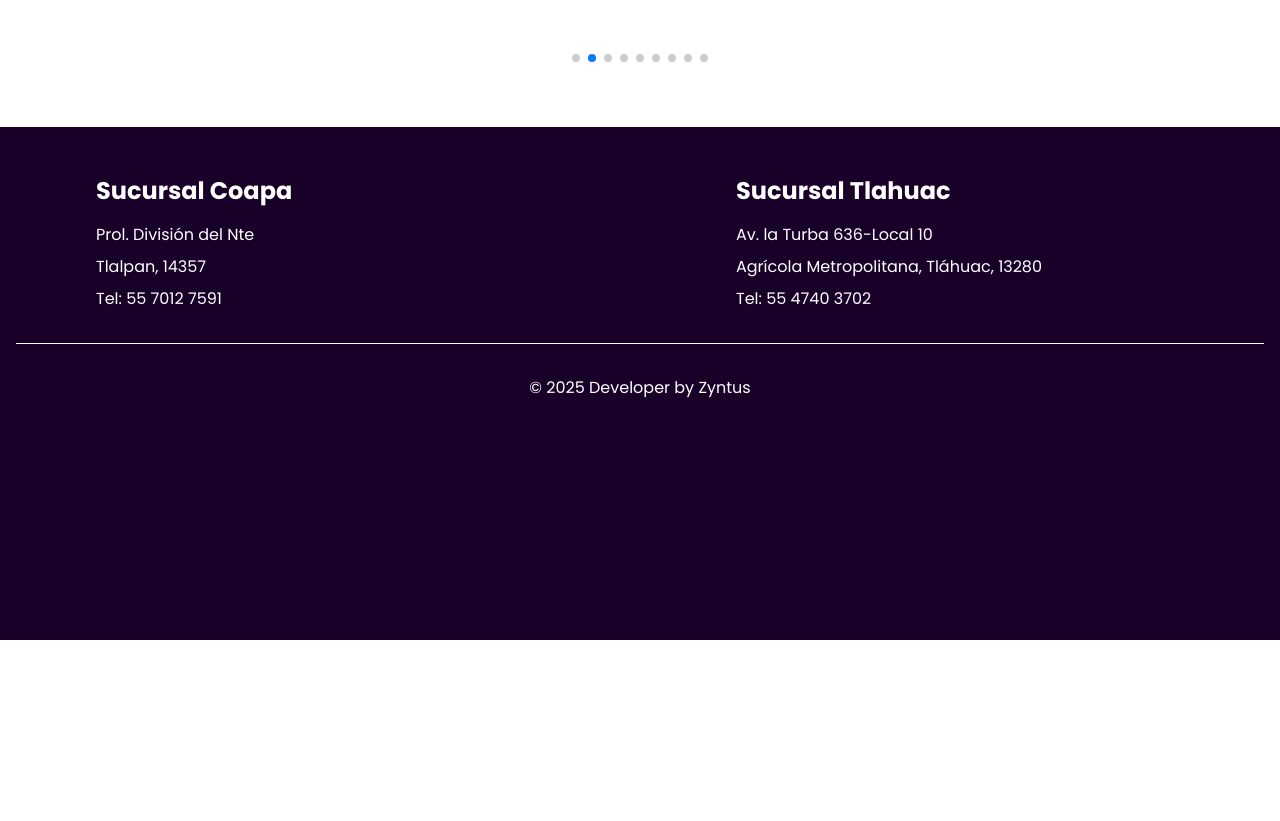
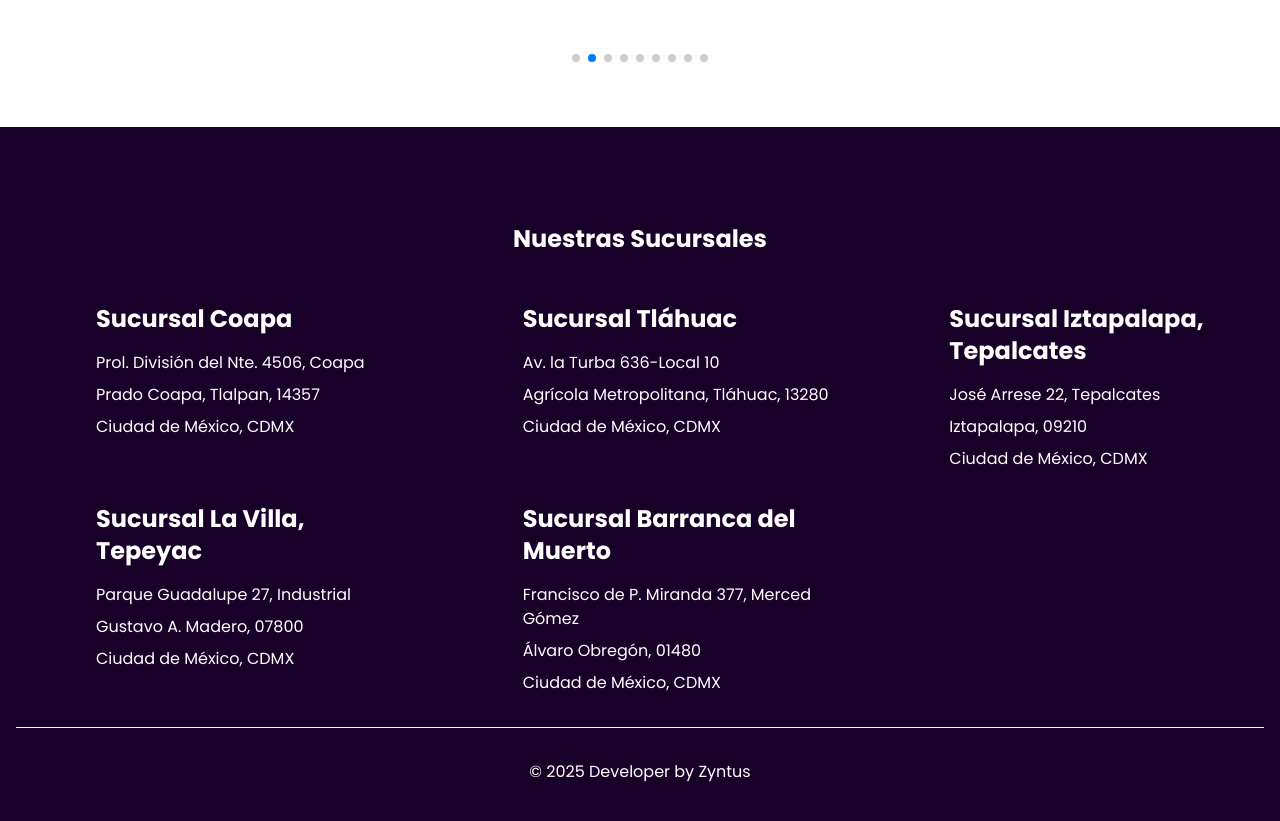
Before and after one commit to BryanTohsaka/pioouch-2, a Next.js app: page / in a window 1280 px wide. Shown: the part 4020-4841 px from the top of the page. Before the commit the page ends 4660 px from the top, so only its background shows below. Built offline with nearby package versions, Linux system fonts and the light colour scheme.

Commit message:
update sucursales

```diff
--- a/app/components/Footer/Footer.tsx
+++ b/app/components/Footer/Footer.tsx
@@ -1,29 +1,70 @@
 import React from "react";
+
+const branches = [
+    {
+        name: "Sucursal Coapa",
+        address: [
+            "Prol. División del Nte. 4506, Coapa",
+            "Prado Coapa, Tlalpan, 14357",
+            "Ciudad de México, CDMX"
+        ],
+        phone: "",
+    },
+    {
+        name: "Sucursal Tláhuac",
+        address: [
+            "Av. la Turba 636-Local 10",
+            "Agrícola Metropolitana, Tláhuac, 13280",
+            "Ciudad de México, CDMX"
+        ],
+        phone: "",
+    },
+    {
+        name: "Sucursal Iztapalapa, Tepalcates",
+        address: [
+            "José Arrese 22, Tepalcates",
+            "Iztapalapa, 09210",
+            "Ciudad de México, CDMX"
+        ],
+        phone: "",
+    },
+    {
+        name: "Sucursal La Villa, Tepeyac",
+        address: [
+            "Parque Guadalupe 27, Industrial",
+            "Gustavo A. Madero, 07800",
+            "Ciudad de México, CDMX"
+        ],
+        phone: "",
+    },
+    {
+        name: "Sucursal Barranca del Muerto",
+        address: [
+            "Francisco de P. Miranda 377, Merced Gómez",
+            "Álvaro Obregón, 01480",
+            "Ciudad de México, CDMX"
+        ],
+        phone: "",
+    },
+];
 
 const Footer = () => {
     return (
-        <footer className="bg-slate text-white pb-48">
+        <footer className="bg-slate text-white py-24">
+            <h3 className=" capitalize text-center font-bold text-2xl">nuestras sucursales</h3>
             <div className="container mx-auto px-4 py-12">
-                <div className="grid grid-cols-1 md:grid-cols-2 gap-8">
-                    <div className="space-y-4 lg:pl-20">
-                        <h2 className="text-2xl font-bold">Sucursal Coapa</h2>
-                        <address className="not-italic space-y-2">
-                            <p>Prol. División del Nte</p>
-                            <p>Tlalpan, 14357</p>
-                            <p>Tel: 55 7012 7591</p>
-                        </address>
-
-                    </div>
-                    <div className="space-y-4 lg:pl-20">
-                        <h2 className="text-2xl font-bold">Sucursal Tlahuac</h2>
-                        <address className="not-italic space-y-2">
-                            <p>Av. la Turba 636-Local 10</p>
-                            <p>Agrícola Metropolitana, Tláhuac, 13280</p>
-                            <p>Tel: 55 4740 3702</p>
-                        </address>
-
-                    </div>
-
+                <div className="grid grid-cols-1 md:grid-cols-3 gap-8">
+                    {branches.map((branch, index) => (
+                        <div key={index} className="space-y-4 lg:pl-20">
+                            <h2 className="text-2xl font-bold">{branch.name}</h2>
+                            <address className="not-italic space-y-2">
+                                {branch.address.map((line, idx) => (
+                                    <p key={idx}>{line}</p>
+                                ))}
+                                <p className="hidden">Tel: {branch.phone}</p>
+                            </address>
+                        </div>
+                    ))}
                 </div>
                 <div className="border-t border-slate-700 mt-8 pt-8 text-center">
                     <p>© {new Date().getFullYear()} Developer by Zyntus</p>
```
Also changed, not shown: 1 other file (tests, documents, lock files or other folders).
